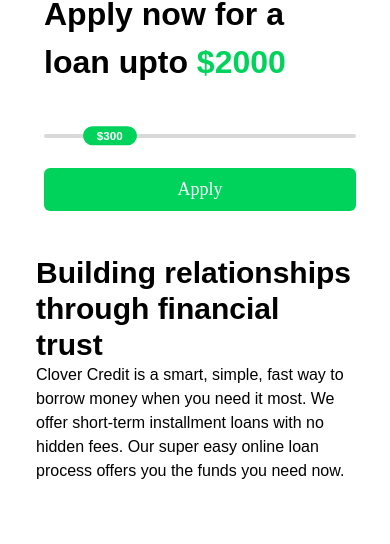
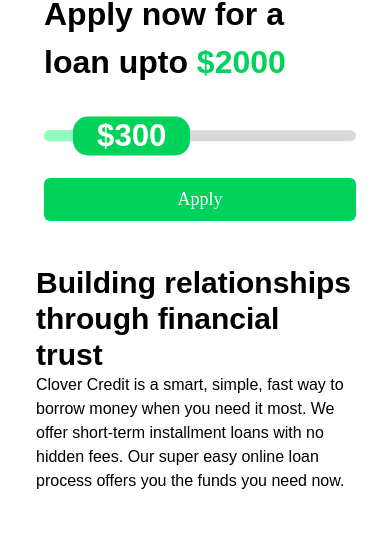
Before and after one commit to rcdflorez/clover-front, a Gatsby site: page / in a window 390 px wide. Shown: the part 225-769 px from the top of the page. Built offline with nearby package versions, Linux system fonts and the light colour scheme; Gatsby itself is replaced by a stand-in of ours; a web font is replaced by a local one.

Commit message:
Range component changes

```diff
--- a/src/components/Range.js
+++ b/src/components/Range.js
@@ -19,7 +19,7 @@
 
       sliderThumb.innerHTML = `$${value}`; // Add $ symbol here
       sliderThumb.style.left = `${bulletPosition * space}px`;
-      sliderLine.style.width = `${newVal}%`;
+      sliderLine.style.width = `${bulletPosition * space}px`;
     }
   }, [value, min, max]);
 
--- a/src/styles/range.css
+++ b/src/styles/range.css
@@ -69,9 +69,30 @@
 }
 
 .range-slider_line-fill {
-    border-radius: 15px;
+    border-radius: 15px 0px 0px 15px;
     position: absolute;
     height: 1.0vmin;
     width: 0;
     background-color: #8DFFBE;
 }
+
+/* Media query -------------------- */
+
+@media screen and (max-width: 768px) {
+    .range-slider{
+        margin-bottom: 10px;
+    }
+    .range-slider_thumb {
+        width: 30vmin;
+        height: 10vmin;
+        font-size: 8vmin;
+    }
+
+    .range-slider_line {
+        height: 3vmin;
+    }
+
+    .range-slider_line-fill {
+        height: 3vmin;
+    }
+}
```
